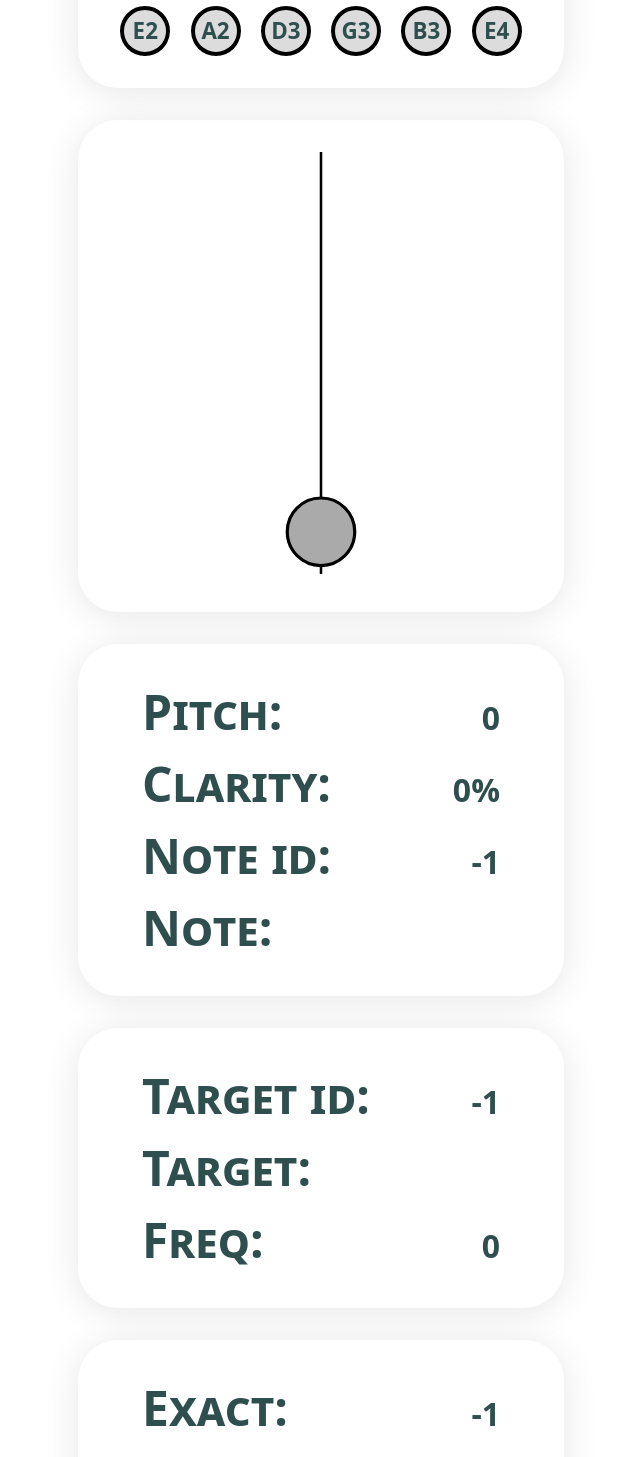
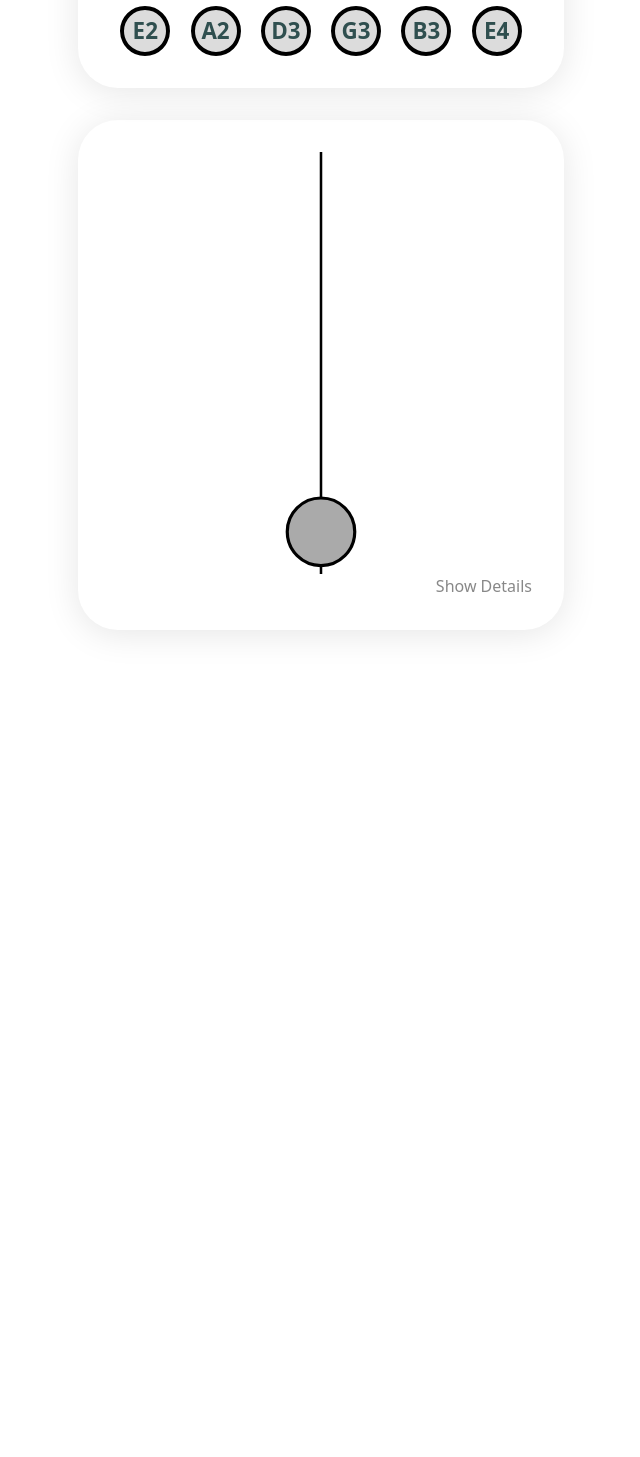
Before and after one commit to Vendorf/guitar-tuner, a React (Vite) app: page / in a window 1280 px wide. Shown: the part 213-1670 px from the top of the page, without its empty margins (319-959 px from the left). After the commit the page ends 907 px from the top, so only its background shows below. Built offline with nearby package versions, Linux system fonts and the light colour scheme.

Commit message:
Extract PitchDetailDisplay

```diff
--- a/src/App.css
+++ b/src/App.css
@@ -41,6 +41,9 @@
   box-shadow: 0 4px 35px rgba(0,0,0,.1);
   border-radius: 40px;
   margin: 2em;
+
+  display: flex; /* maybe remove later if problem */
+  flex-direction: column;
 }
 
 .read-the-docs {
--- /dev/null
+++ b/src/components/PitchDisplay/PitchDetailDisplay.jsx
@@ -0,0 +1,69 @@
+import { useAudioState } from "../../context/AudioContext"
+import { useTuning } from "../../context/TuningContext"
+import './PitchDisplay.css'
+import WaveformCanvas from "../WaveformCanvas/WaveformCanvas"
+
+//TODO: make this show up on right somehow
+
+const PitchDetailDisplay = ({ display }) => {
+
+    const { pitch, clarity, history, updates } = useAudioState()
+    const { notes, noteInfo: { note, nearestNote, targetNote, centsDist } } = useTuning()
+
+    const nearestNoteName = notes[nearestNote]?.fullName ?? ""
+    const targetNoteName = notes[targetNote]?.fullName ?? ""
+    const targetFreq = notes[targetNote]?.frequency ?? 0
+
+    return (
+        <div style={{display: display ? '' : 'none'}}>
+            <div className="card">
+                {/* <button onClick={() => started ? stopAudio() : startAudio()}>{started ? "Stop" : "Start"} Audio</button> */}
+                <div className="pitch-wrapper">
+                    <div className="pitch-label">Pitch:</div> <div className="pitch-value">{Math.round(pitch * 100) / 100}</div>
+                </div>
+                <div className="pitch-wrapper">
+                    <div className="pitch-label">Clarity:</div> <div className="pitch-value">{Math.round(clarity * 100)}%</div>
+                </div>
+                <div className="pitch-wrapper">
+                    <div className="pitch-label">Note id:</div> <div className="pitch-value">{nearestNote}</div>
+                </div>
+                <div className="pitch-wrapper">
+                    <div className="pitch-label">Note:</div> <div className="pitch-value">{nearestNoteName}</div>
+                </div>
+            </div>
+
+            <div className="card">
+                <div className="pitch-wrapper">
+                    <div className="pitch-label">Target id:</div> <div className="pitch-value">{targetNote}</div>
+                </div>
+                <div className="pitch-wrapper">
+                    <div className="pitch-label">Target:</div> <div className="pitch-value">{targetNoteName}</div>
+                </div>
+                <div className="pitch-wrapper">
+                    <div className="pitch-label">Freq:</div> <div className="pitch-value">{Math.round(targetFreq * 100) / 100}</div>
+                </div>
+            </div>
+            <div className="card">
+                <div className="pitch-wrapper">
+                    <div className="pitch-label">Exact:</div> <div className="pitch-value">{Math.round(note * 100) / 100}</div>
+                </div>
+                <div className="pitch-wrapper">
+                    <div className="pitch-label">Cents:</div> <div className="pitch-value">{Math.round(centsDist * 100) / 100}</div>
+                </div>
+            </div>
+            <div className="card">
+                <WaveformCanvas></WaveformCanvas>
+            </div>
+            <div className="card">
+                <div className="pitch-wrapper">
+                    <div className="pitch-label">Update:</div> <div className="pitch-value">{updates}</div>
+                </div>
+                <pre style={{ color: 'black', textAlign: 'left' }}>{history.length} {JSON.stringify(history, null, 2)}</pre>
+            </div>
+
+        </div>
+
+    )
+}
+
+export default PitchDetailDisplay
--- a/src/components/PitchDisplay/PitchDisplay.css
+++ b/src/components/PitchDisplay/PitchDisplay.css
@@ -29,3 +29,10 @@ svg {
     height: auto;
     /* background-color: red; */
 }
+
+.detail-toggle {
+    margin-left: auto;
+    color: #888;
+    cursor: pointer;
+    align-self: flex-end;
+}
--- a/src/components/PitchDisplay/PitchDisplay.jsx
+++ b/src/components/PitchDisplay/PitchDisplay.jsx
@@ -5,6 +5,7 @@ import './PitchDisplay.css'
 import WaveformCanvas from "../WaveformCanvas/WaveformCanvas"
 import { interpolateHsl } from "../../utilities/colorUtils"
 import TuningSelector from "../TuningSelector/TuningSelector"
+import PitchDetailDisplay from "./PitchDetailDisplay"
 
 //TODO: move constants up here
 
@@ -18,15 +19,10 @@ const PitchDisplay = () => {
     const { pitch, clarity, history, updates } = useAudioState()
     const { notes, tuningMode, setTuningMode, noteInfo: { note, nearestNote, targetNote, centsDist } } = useTuning()
 
-    const nearestNoteName = notes[nearestNote]?.fullName ?? ""
-    const targetNoteName = notes[targetNote]?.fullName ?? ""
-    const targetFreq = notes[targetNote]?.frequency ?? 0
-
-    //TODO maybe convert to canvas for performance idk
-    // or D3 lmao
-
-    // TODO
-    // + organize properly code
+    const [showDetails, setShowDetails] = useState(false)
+    const toggleDetails = () => {
+        setShowDetails(!showDetails)
+    }
 
     //TODO: is this too much lol
     const [now, setNow] = useState(Date.now())
@@ -39,6 +35,18 @@ const PitchDisplay = () => {
         tick()
         return () => cancelAnimationFrame(frame)
     }, [])
+
+
+    const nearestNoteName = notes[nearestNote]?.fullName ?? ""
+    const targetNoteName = notes[targetNote]?.fullName ?? ""
+    const targetFreq = notes[targetNote]?.frequency ?? 0
+
+    //TODO maybe convert to canvas for performance idk
+    // or D3 lmao
+
+    // TODO
+    // + organize properly code
+
 
     const VIEW_HEIGHT = 75
     const VIEW_WIDTH = 100
@@ -144,52 +152,10 @@ const PitchDisplay = () => {
                         </circle>
                     </g>
                 </svg>
-            </div>
-            <div className="card">
-                {/* <button onClick={() => started ? stopAudio() : startAudio()}>{started ? "Stop" : "Start"} Audio</button> */}
-                <div className="pitch-wrapper">
-                    <div className="pitch-label">Pitch:</div> <div className="pitch-value">{Math.round(pitch * 100) / 100}</div>
-                </div>
-                <div className="pitch-wrapper">
-                    <div className="pitch-label">Clarity:</div> <div className="pitch-value">{Math.round(clarity * 100)}%</div>
-                </div>
-                <div className="pitch-wrapper">
-                    <div className="pitch-label">Note id:</div> <div className="pitch-value">{nearestNote}</div>
-                </div>
-                <div className="pitch-wrapper">
-                    <div className="pitch-label">Note:</div> <div className="pitch-value">{nearestNoteName}</div>
-                </div>
+                <div className="detail-toggle" onClick={toggleDetails}>{showDetails ? "Hide" : "Show"} Details</div>
             </div>
 
-            <div className="card">
-                <div className="pitch-wrapper">
-                    <div className="pitch-label">Target id:</div> <div className="pitch-value">{targetNote}</div>
-                </div>
-                <div className="pitch-wrapper">
-                    <div className="pitch-label">Target:</div> <div className="pitch-value">{targetNoteName}</div>
-                </div>
-                <div className="pitch-wrapper">
-                    <div className="pitch-label">Freq:</div> <div className="pitch-value">{Math.round(targetFreq * 100) / 100}</div>
-                </div>
-            </div>
-            <div className="card">
-                <div className="pitch-wrapper">
-                    <div className="pitch-label">Exact:</div> <div className="pitch-value">{Math.round(note * 100) / 100}</div>
-                </div>
-                <div className="pitch-wrapper">
-                    <div className="pitch-label">Cents:</div> <div className="pitch-value">{Math.round(centsDist * 100) / 100}</div>
-                </div>
-            </div>
-            <div className="card">
-                <WaveformCanvas></WaveformCanvas>
-            </div>
-            <div className="card">
-                <div className="pitch-wrapper">
-                    <div className="pitch-label">Update:</div> <div className="pitch-value">{updates}</div>
-                </div>
-                <pre style={{ color: 'black', textAlign: 'left' }}>{history.length} {JSON.stringify(history, null, 2)}</pre>
-            </div>
-
+            <PitchDetailDisplay display={showDetails}></PitchDetailDisplay>
         </>
 
     )
--- a/src/context/TuningContext.jsx
+++ b/src/context/TuningContext.jsx
@@ -50,6 +50,9 @@ const TuningProvider = ({ children }) => {
     }
 
     // Runs every time, but after tree is rendered, to prevent changing state during render phase
+    // TODO: bc it's just an object.is check can just define a non-state constant and compare that way
+    // so const targetNote = analysis?.targetNote ?? null, and then do useEffect(..., [targetNote]) and that will scope to just when
+    // the target changes, then don't need the swappedTarget at all
     useEffect(() => {
         if(swappedTargetNotesRef.current) {
             swappedTargetNotesRef.current = false
```
